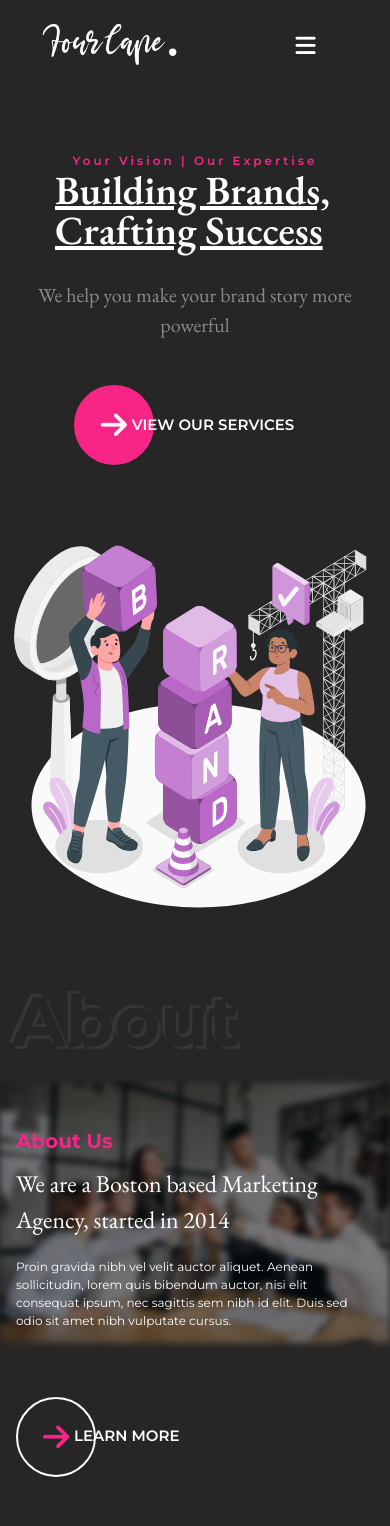
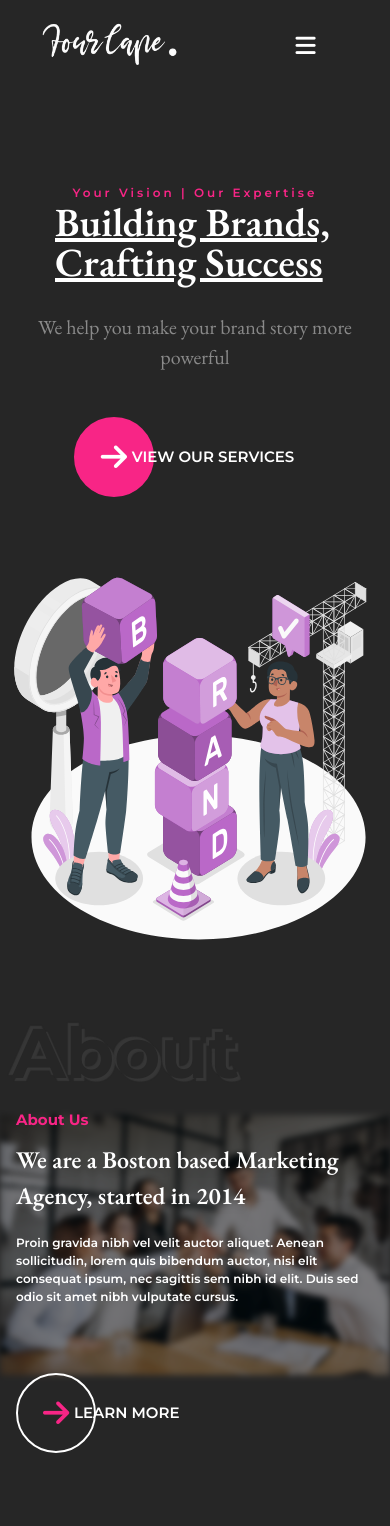
Before and after one commit to Four-Cape-Org/Four-Cape-Web-Frontend, a React (Vite) app: page / in a window 390 px wide. Shown: the top 1526 px of the page. Built offline with nearby package versions, Linux system fonts and the light colour scheme.

Commit message:
About Section Responsive

```diff
--- a/src/Components/Home/AboutSection.jsx
+++ b/src/Components/Home/AboutSection.jsx
@@ -13,16 +13,16 @@ const AboutSection = (props) => {
         <OverlayText className="absolute top-[-50px] left-10 z-[0] text-[20vw] max-[1250px]:text-[18vw] max-[550px]:left-3" text="About" />
         <div className='relative w-screen flex justify-end items-center pt-[4em] sm:pt-[7em] md:pt-[10em] lg:pt-[17em] pb-[10em]'>
             <img src={AboutImg} className='w-screen blur-[3px] brightness-50 lg:w-[80%] md:w-screen md:brightness-25' alt="" />
-            <div className='absolute top-[20%] sm:top-[20%] md:top-[30%] flex flex-col justify-center items-start w-[95%] sm:w-[90%] md:w-[80%] lg:w-[60%] lg:left-[10em] md:left-[6em] sm:left-[3em] left-[1em]'>
-                <p className='text-accent-color font-bold font-primary text-[20px] my-[10px]'>About Us</p>
-                <h2 className='font-secondary lg:text-[4em] md:text-[3em] sm:text-[2em] text-[1.5em] drop-shadow-xl'>We are a Boston based Marketing Agency, started in 2014</h2>
-                <p className='font-primary text-[12px] w-[95%] my-[20px] lg:w-[70%] md:w-[80%] sm:w-[90%] sm:text-[15px]'>Proin gravida nibh vel velit auctor aliquet. Aenean sollicitudin, lorem quis bibendum auctor, nisi elit consequat ipsum, nec sagittis sem nibh id elit. Duis sed odio sit amet nibh vulputate cursus.</p>
+            <div className='absolute top-[10%] sm:top-[10%] md:top-[30%] flex flex-col justify-center items-start w-[95%] sm:w-[90%] md:w-[80%] lg:w-[60%] lg:left-[10em] md:left-[6em] sm:left-[3em] left-[1em]'>
+                <p className='text-accent-color font-bold font-primary text-[15px] sm:text-[15px] md:text-[20px] my-[10px]'>About Us</p>
+                <h2 className='font-secondary lg:text-[4em] md:text-[3em] sm:text-[2em] text-[1.5em] sm:font-normal font-semibold drop-shadow-xl'>We are a Boston based Marketing Agency, started in 2014</h2>
+                <p className='font-primary text-[12px] w-[95%] my-[20px] lg:w-[70%] md:w-[80%] sm:w-[90%] sm:text-[15px] sm:font-normal font-semibold'>Proin gravida nibh vel velit auctor aliquet. Aenean sollicitudin, lorem quis bibendum auctor, nisi elit consequat ipsum, nec sagittis sem nibh id elit. Duis sed odio sit amet nibh vulputate cursus.</p>
                 <BubbleButtonSecondary className='my-[32px]' sendTo='/about' text='LEARN MORE' />
             </div>
         </div>
       </div>
 
-      <div className=''>
+      <div className='relative mt-[4em]'>
         <h2 className='font-secondary text-[4em] drop-shadow-xl text-center underline'>Want to know more ? Check this out.</h2>
         <div className='relative flex justify-center items-center my-[3em] cursor-pointer'>
           <img src={AdThumbnail} className='h-[40em] rounded-md shadow-[35px_35px_10px_-15px_#F82586]' alt="Advertisment Thumbnail" />
--- a/src/Components/Home/HomeHero.jsx
+++ b/src/Components/Home/HomeHero.jsx
@@ -7,7 +7,7 @@ import HeroImg from '../../assets/img/home/home_hero_vector_1.svg'
 
 const HomeHero = () => {
   return (
-    <div className='flex flex-wrap justify-center items-center hero h-[100%] mt-[2em]'>
+    <div className='flex flex-wrap justify-center items-center hero h-[100%] mt-[4em]'>
 
         <div className='flex flex-col justify-center items-start py-[30px] px-[5em] max-[675px]:items-center'>
           <p className='font-primary text-accent-color font-semibold text-[15px] tracking-[3px] max-[400px]:text-[12px]'>Your Vision | Our Expertise</p>
```
